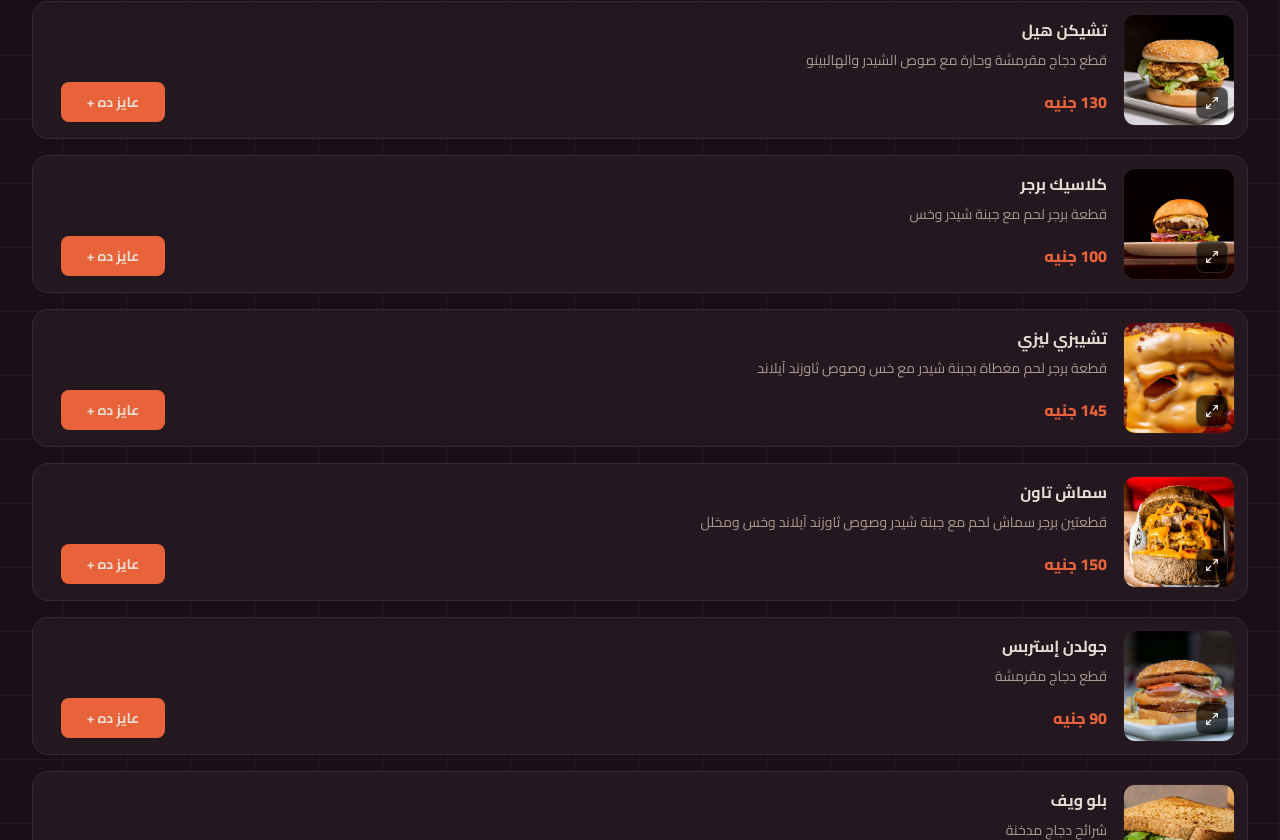
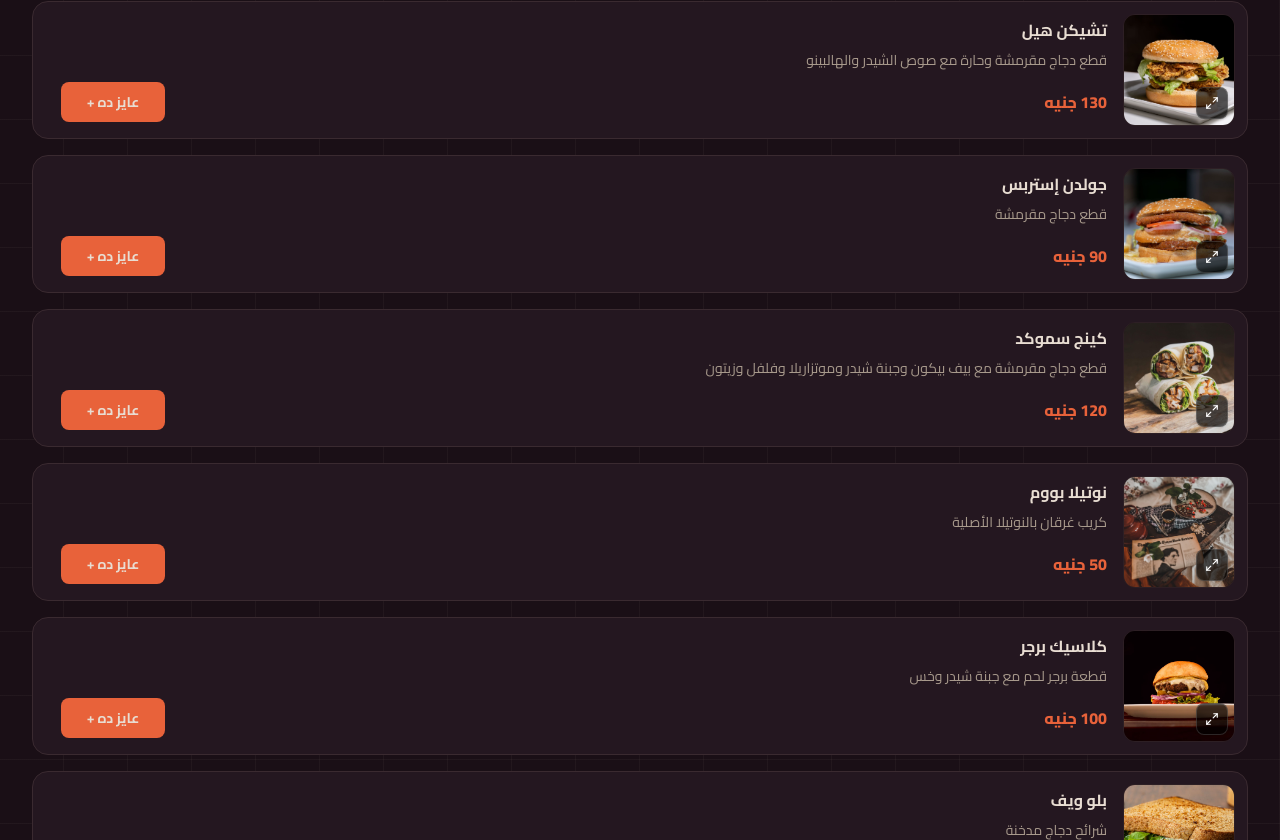
Before and after one commit to Youssef1796x/paid-project, a Next.js app: page / in a window 1280 px wide. Shown: the part 840-1680 px from the top of the page. Built offline with nearby package versions, Linux system fonts and the light colour scheme.

Commit message:
Interleave menu categories in default view

```diff
--- a/src/components/Menu.tsx
+++ b/src/components/Menu.tsx
@@ -5,9 +5,22 @@ import { menuCategories, menuItems } from "@/src/data/menu";
 import CartSummary from "@/src/components/CartSummary";
 import MenuItemCard from "@/src/components/MenuItemCard";
 
-const mixedMenuItems = menuCategories.flatMap((category) =>
-  menuItems.filter((item) => item.category === category.id),
+const maxItemsInCategory = Math.max(
+  ...menuCategories.map(
+    (category) => menuItems.filter((item) => item.category === category.id).length,
+  ),
 );
+
+const mixedMenuItems = Array.from({ length: maxItemsInCategory }, (_, index) =>
+  menuCategories
+    .map((category) =>
+      menuItems.find(
+        (item) => item.category === category.id &&
+          menuItems.filter((candidate) => candidate.category === category.id).indexOf(item) === index,
+      ),
+    )
+    .filter((item): item is (typeof menuItems)[number] => Boolean(item)),
+).flat();
 
 export default function Menu() {
   const [quantities, setQuantities] = useState<Record<string, number>>({});
@@ -78,7 +91,11 @@ export default function Menu() {
           })}
         </div>
 
-        <div className="mt-8" role="tabpanel" aria-label={activeCategory?.name ?? "كل الأصناف"}>
+        <div
+          className="mt-8"
+          role="tabpanel"
+          aria-label={activeCategory?.name ?? "كل الأصناف"}
+        >
           <div className="grid gap-4">
             {visibleItems.map((item) => (
               <MenuItemCard
```
